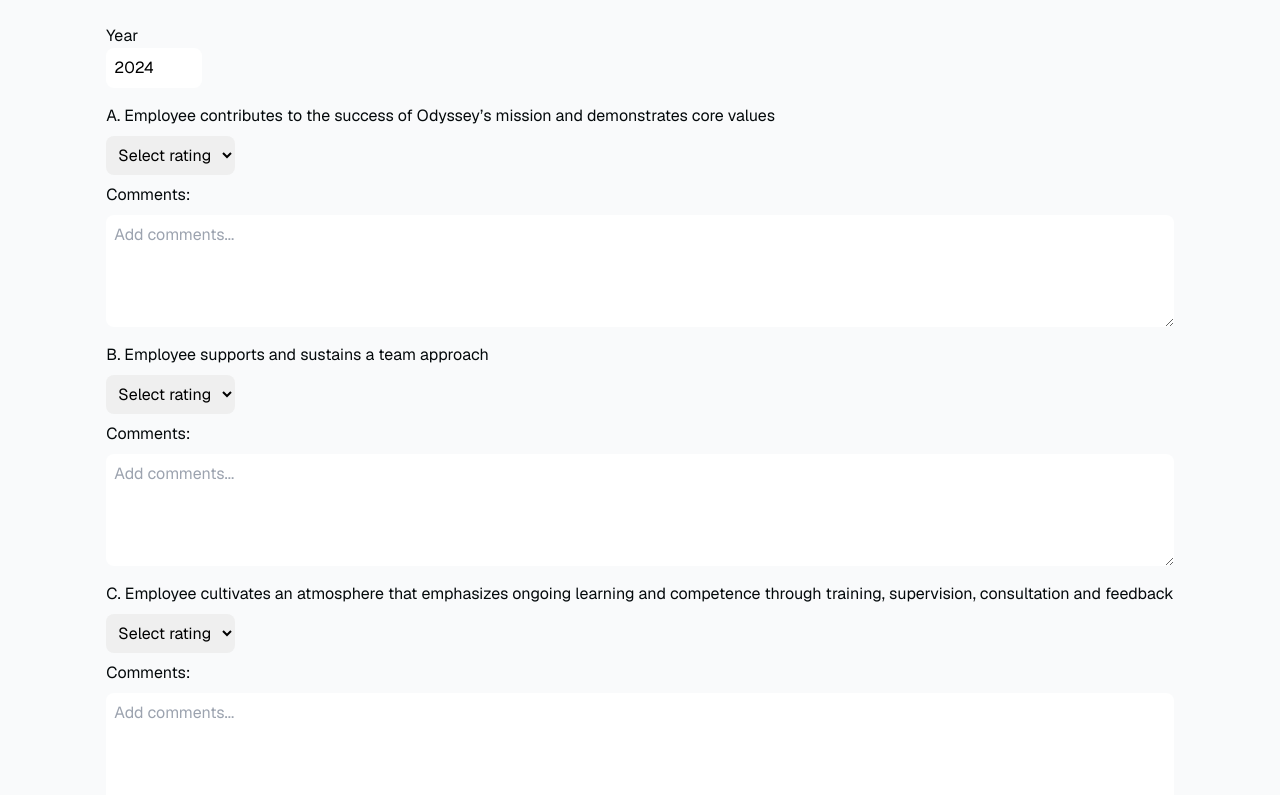
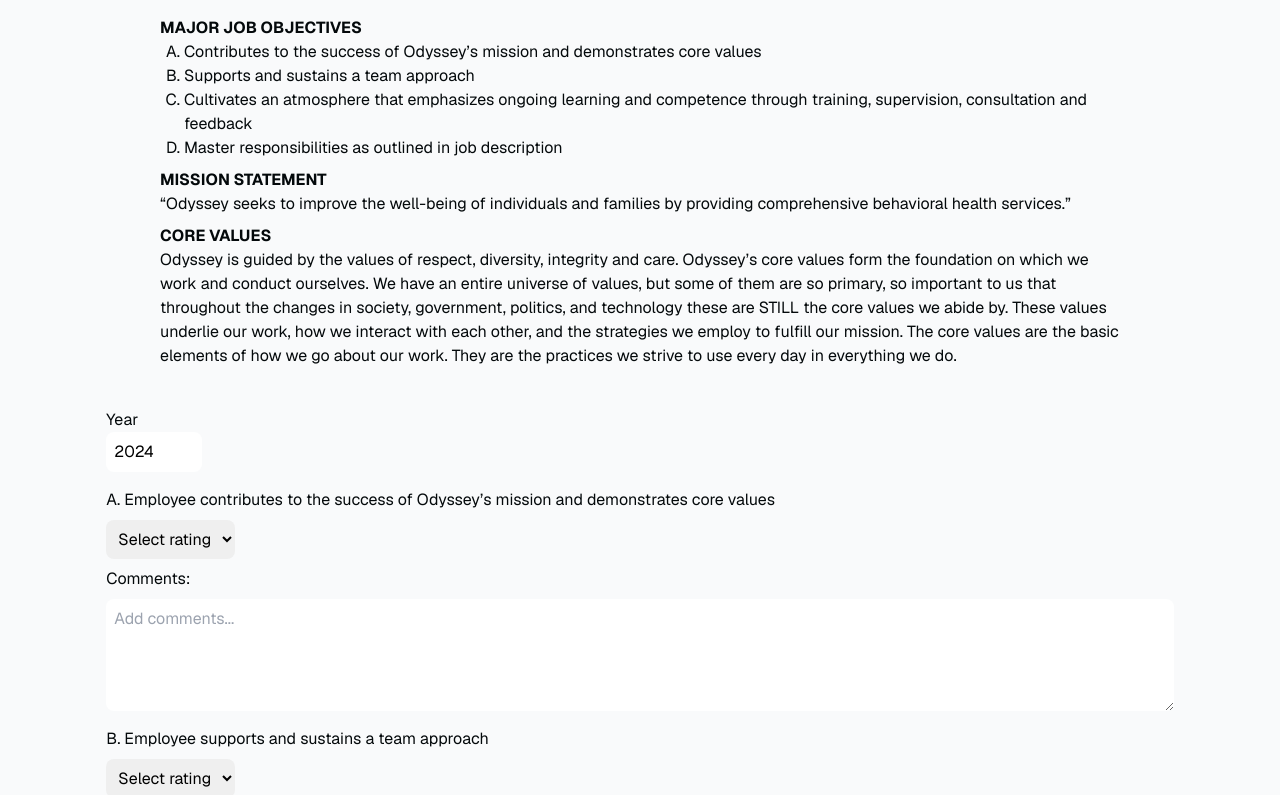
Before and after one commit to Emory-Hack4Impact/Odyssey, a Next.js app: page /performance-evaluation in a window 1280 px wide. Shown: the top 795 px of the page. Built offline with nearby package versions, Linux system fonts and the light colour scheme.

Commit message:
add form text

```diff
--- a/src/app/performance-evaluation/page.tsx
+++ b/src/app/performance-evaluation/page.tsx
@@ -4,6 +4,54 @@
 export default function PerformanceEvaluation() {
   return (
     <>
+      <div className="w-9/12 py-4">
+        <div>
+          <h1>
+            <b>MAJOR JOB OBJECTIVES</b>
+          </h1>
+          <ol style={{ listStyleType: "upper-alpha" }} className="ml-6 mb-2">
+            <li key="A">
+              Contributes to the success of Odyssey’s mission and demonstrates
+              core values
+            </li>
+            <li key="B">Supports and sustains a team approach</li>
+            <li key="C">
+              Cultivates an atmosphere that emphasizes ongoing learning and
+              competence through training, supervision, consultation and
+              feedback
+            </li>
+            <li key="D">
+              Master responsibilities as outlined in job description
+            </li>
+          </ol>
+        </div>
+        <div className="mb-2">
+          <h1>
+            <b>MISSION STATEMENT</b>
+          </h1>
+          <p>
+            “Odyssey seeks to improve the well-being of individuals and families
+            by providing comprehensive behavioral health services.”
+          </p>
+        </div>
+        <div>
+          <h1>
+            <b>CORE VALUES</b>
+          </h1>
+          <p>
+            Odyssey is guided by the values of respect, diversity, integrity and
+            care. Odyssey’s core values form the foundation on which we work and
+            conduct ourselves. We have an entire universe of values, but some of
+            them are so primary, so important to us that throughout the changes
+            in society, government, politics, and technology these are STILL the
+            core values we abide by. These values underlie our work, how we
+            interact with each other, and the strategies we employ to fulfill
+            our mission. The core values are the basic elements of how we go
+            about our work. They are the practices we strive to use every day in
+            everything we do.
+          </p>
+        </div>
+      </div>
       <PerfEvalForm />
     </>
   );
```
